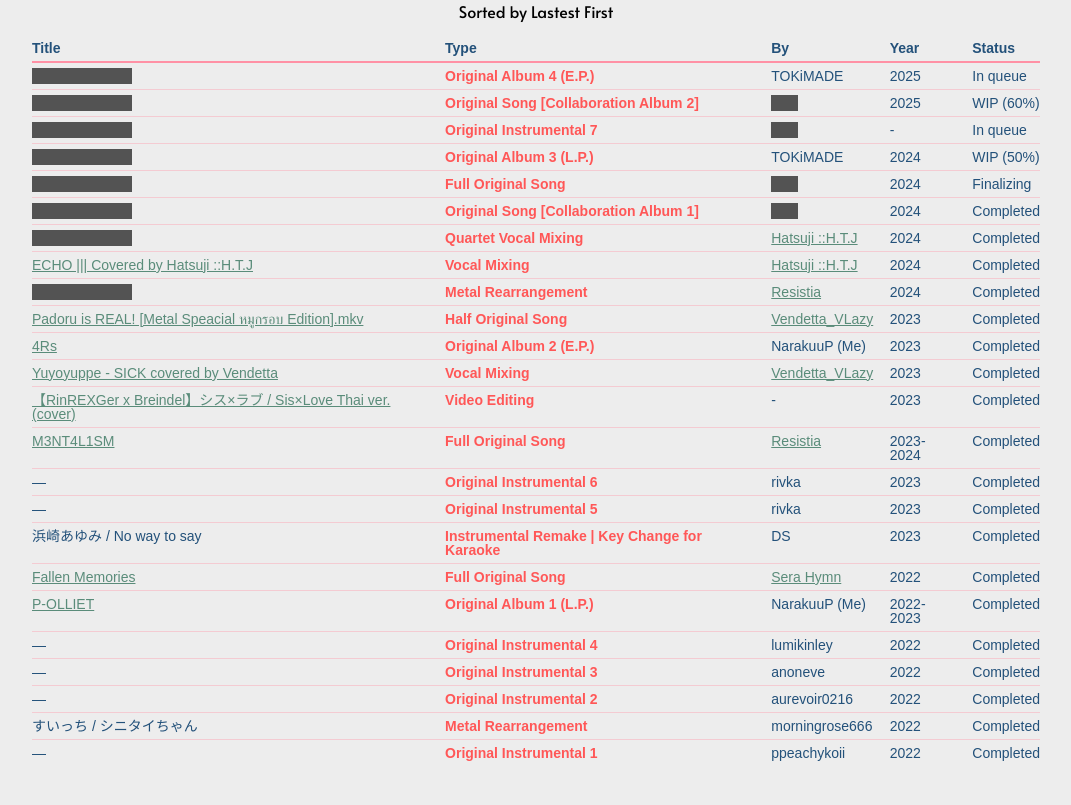
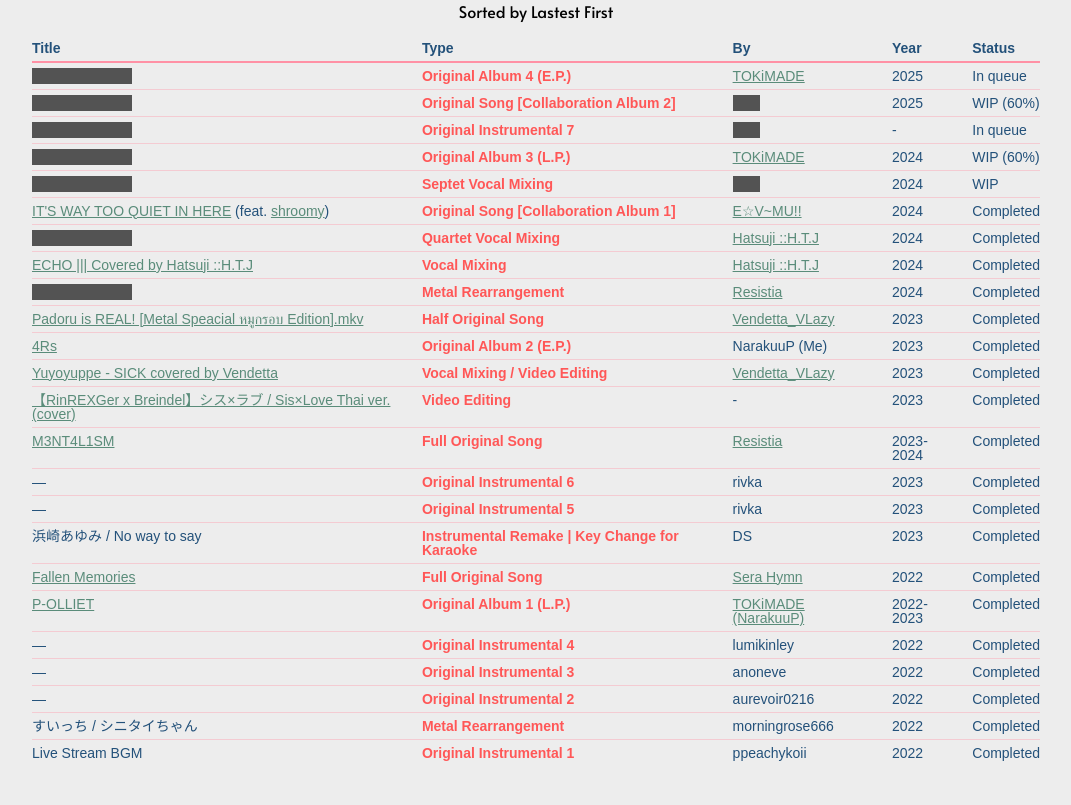
Before and after one commit to tokimade/tokimade.github.io, a plain HTML site: page cms.html in a window 1280 px wide. Shown: the part 315-1120 px from the top of the page, without its empty margins (104-1175 px from the left). Drawn offline with Linux system fonts and the light colour scheme; a web font is replaced by a local one.

Commit message:
Update cms.html

```diff
--- a/cms.html
+++ b/cms.html
@@ -2465,7 +2465,7 @@
 												</td>
 
                                                 <td>
-                                                    TOKiMADE
+                                                   <a href="https://youtube.com/@tokimade">TOKiMADE</a>
                                                 </td>
                                                 <td>2025</td>
                                                 <td>In queue</td>
@@ -2501,30 +2501,30 @@
                                                 <td>
                                                     <strong>Original Album 3 (L.P.)</strong></td>
                                                 <td>
-                                                    TOKiMADE
+                                                    <a href="https://youtube.com/@tokimade">TOKiMADE</a>
                                                 </td>
                                                 <td>2024</td>
-                                                <td>WIP (50%)</td>
+                                                <td>WIP (60%)</td>
                                             </tr>
 											<tr>
 											<td>
 												<spoiler-text>To be annouced</spoiler-text>
 											</td>
                                                 <td>
-                                                    <strong>Full Original Song</strong></td>
+                                                    <strong>Septet Vocal Mixing</strong></td>
                                                 <td>
                                                     <spoiler-text>TBA</spoiler-text>
                                                 </td>
                                                 <td>2024</td>
-                                                <td>Finalizing</td>
+                                                <td>WIP</td>
                                             </tr>
                                             <tr><td>
-												<spoiler-text>To be annouced</spoiler-text>
+												<a href="youtubeinsert">IT'S WAY TOO QUIET IN HERE</a> (feat. <a href="channelinsert">shroomy</a>)
 											</td>
                                                 <td>
                                                     <strong>Original Song [Collaboration Album 1]</strong></td>
                                                 <td>
-                                                    <spoiler-text>TBA</spoiler-text>
+                                                    <a href="https://www.youtube.com/@engvocalo_mixup">E☆V~MU!!</a>
                                                 </td>
                                                 <td>2024</td>
                                                 <td>Completed</td>
@@ -2570,7 +2570,7 @@
                                                 <td>Completed</td>
                                             </tr>
                                             <tr>
-                                                <td><a href="https://youtu.be/c0fbRhgF1Jc">Yuyoyuppe - SICK covered by Vendetta</a></td><td><strong>Vocal Mixing</strong></td>
+                                                <td><a href="https://youtu.be/c0fbRhgF1Jc">Yuyoyuppe - SICK covered by Vendetta</a></td><td><strong>Vocal Mixing / Video Editing</strong></td>
                                                 <td><a href="https://www.youtube.com/@VendettaVLazy">Vendetta_VLazy</a></td>
                                                 <td>2023</td>
                                                 <td>Completed</td>
@@ -2588,13 +2588,13 @@
                                                 <td>Completed</td>
                                             </tr>
                                             <tr>
-                                                <td>—</td><td><strong>Original Instrumental 6</strong></td>
+                                                <td>―</td><td><strong>Original Instrumental 6</strong></td>
                                                 <td>rivka</td>
                                                 <td>2023</td>
                                                 <td>Completed</td>
                                             </tr>
                                             <tr>
-                                                <td>—</td><td><strong>Original Instrumental 5</strong></td>
+                                                <td>―</td><td><strong>Original Instrumental 5</strong></td>
                                                 <td>rivka</td>
                                                 <td>2023</td>
                                                 <td>Completed</td>
@@ -2613,24 +2613,24 @@
                                             </tr>
                                             <tr>
                                                 <td><a href="https://tokimade.bandcamp.com/album/p-olliet">P-OLLIET</a></td><td><strong>Original Album 1 (L.P.)</strong></td>
-                                                <td>NarakuuP (Me)</td>
+                                                <td><a href="https://youtube.com/@tokimade">TOKiMADE (NarakuuP)</a></td>
                                                 <td>2022-2023</td>
                                                 <td>Completed</td>
                                             </tr>
                                             <tr>
-                                                <td>—</td><td><strong>Original Instrumental 4</strong></td>
+                                                <td>―</td><td><strong>Original Instrumental 4</strong></td>
                                                 <td>lumikinley</td>
                                                 <td>2022</td>
                                                 <td>Completed</td>
                                             </tr>
                                             <tr>
-                                                <td>—</td><td><strong>Original Instrumental 3</strong></td>
+                                                <td>―</td><td><strong>Original Instrumental 3</strong></td>
                                                 <td>anoneve</td>
                                                 <td>2022</td>
                                                 <td>Completed</td>
                                             </tr>
                                             <tr>
-                                                <td>—</td><td><strong>Original Instrumental 2</strong></td>
+                                                <td>―</td><td><strong>Original Instrumental 2</strong></td>
                                                 <td>aurevoir0216</td>
                                                 <td>2022</td>
                                                 <td>Completed</td>
@@ -2642,7 +2642,7 @@
                                                 <td>Completed</td>
                                             </tr>
                                             <tr>
-                                                <td>—</td><td><strong>Original Instrumental 1</strong></td>
+                                                <td>Live Stream BGM</td><td><strong>Original Instrumental 1</strong></td>
                                                 <td>ppeachykoii</td>
                                                 <td>2022</td>
                                                 <td>Completed</td>
```
